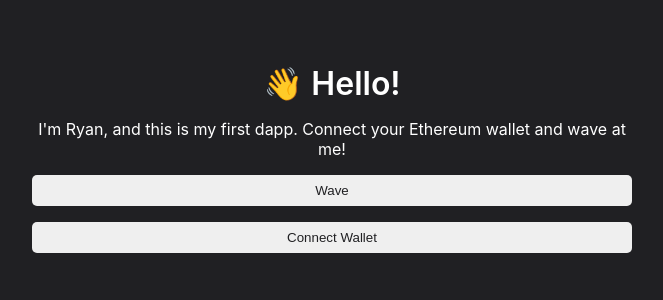
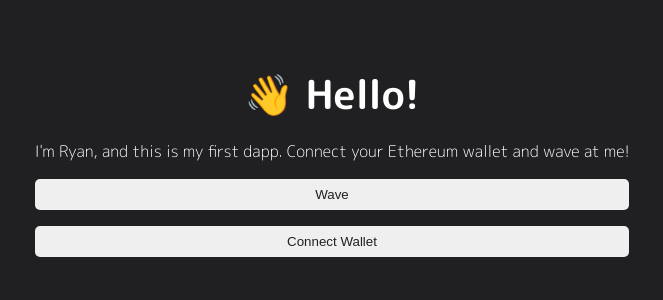
Before and after one commit to ryd0g/wave-dapp, a React (Create React App) app in the folder wave-portal-dapp/: page / in a window 1280 px wide. Shown: the top 300 px of the page, without its empty margins (308-971 px from the left). Built offline with nearby package versions, Linux system fonts and the light colour scheme.

Commit message:
fixed font styles

```diff
--- a/wave-portal-dapp/src/App.css
+++ b/wave-portal-dapp/src/App.css
@@ -1,6 +1,8 @@
+@import url("https://fonts.googleapis.com/css2?family=M+PLUS+Rounded+1c:wght@300;700&display=swap");
 body {
   background-color: #202023;
   color: white;
+  font-family: "M PLUS Rounded 1c";
 }
 .mainContainer {
   display: flex;
@@ -18,13 +20,15 @@ body {
 
 .header {
   text-align: center;
-  font-size: 32px;
+  font-size: 40px;
   font-weight: 600;
 }
 
 .bio {
   text-align: center;
   margin-top: 16px;
+  font-size: 16px;
+  font-weight: 500;
 }
 
 .waveButton {
```
